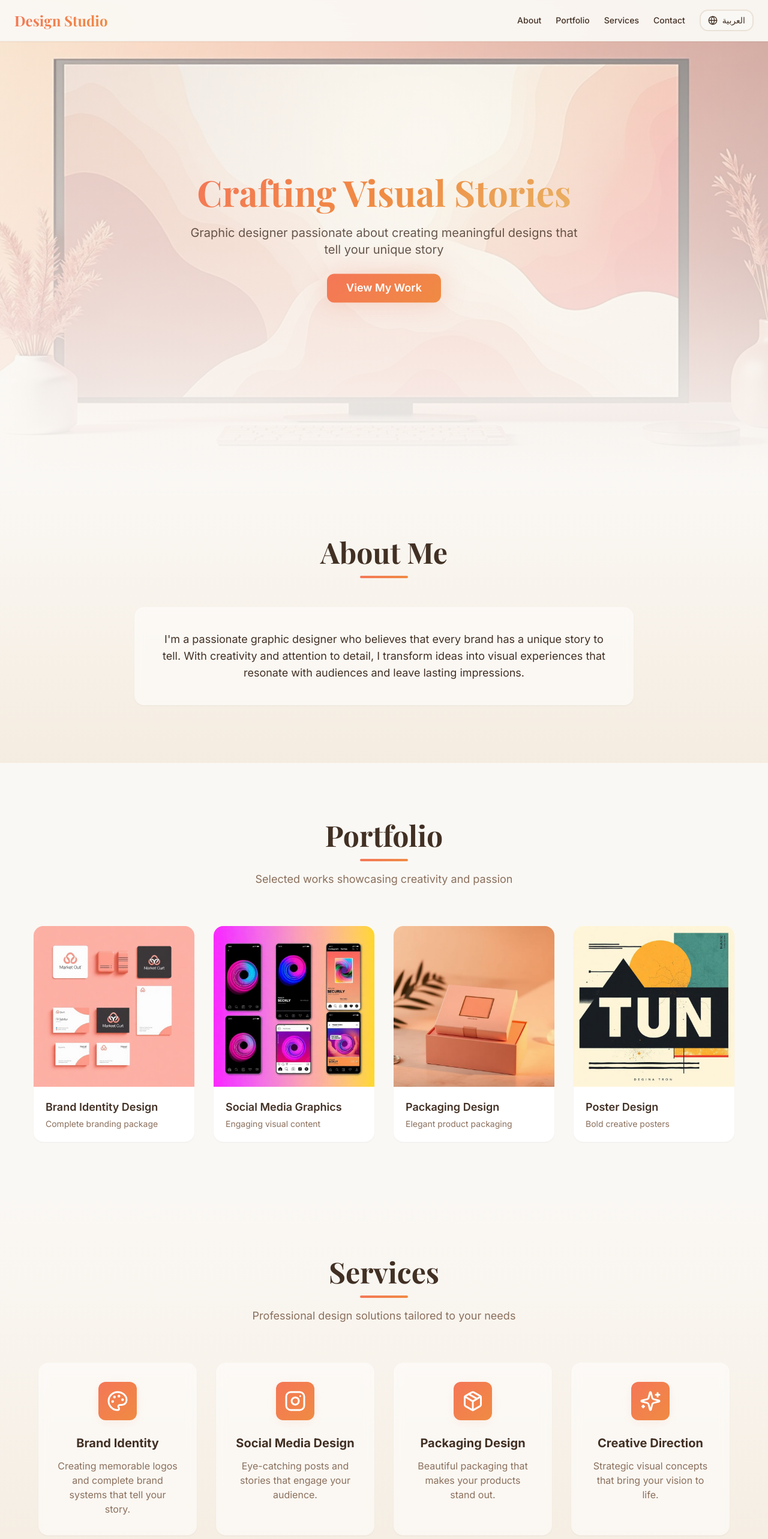
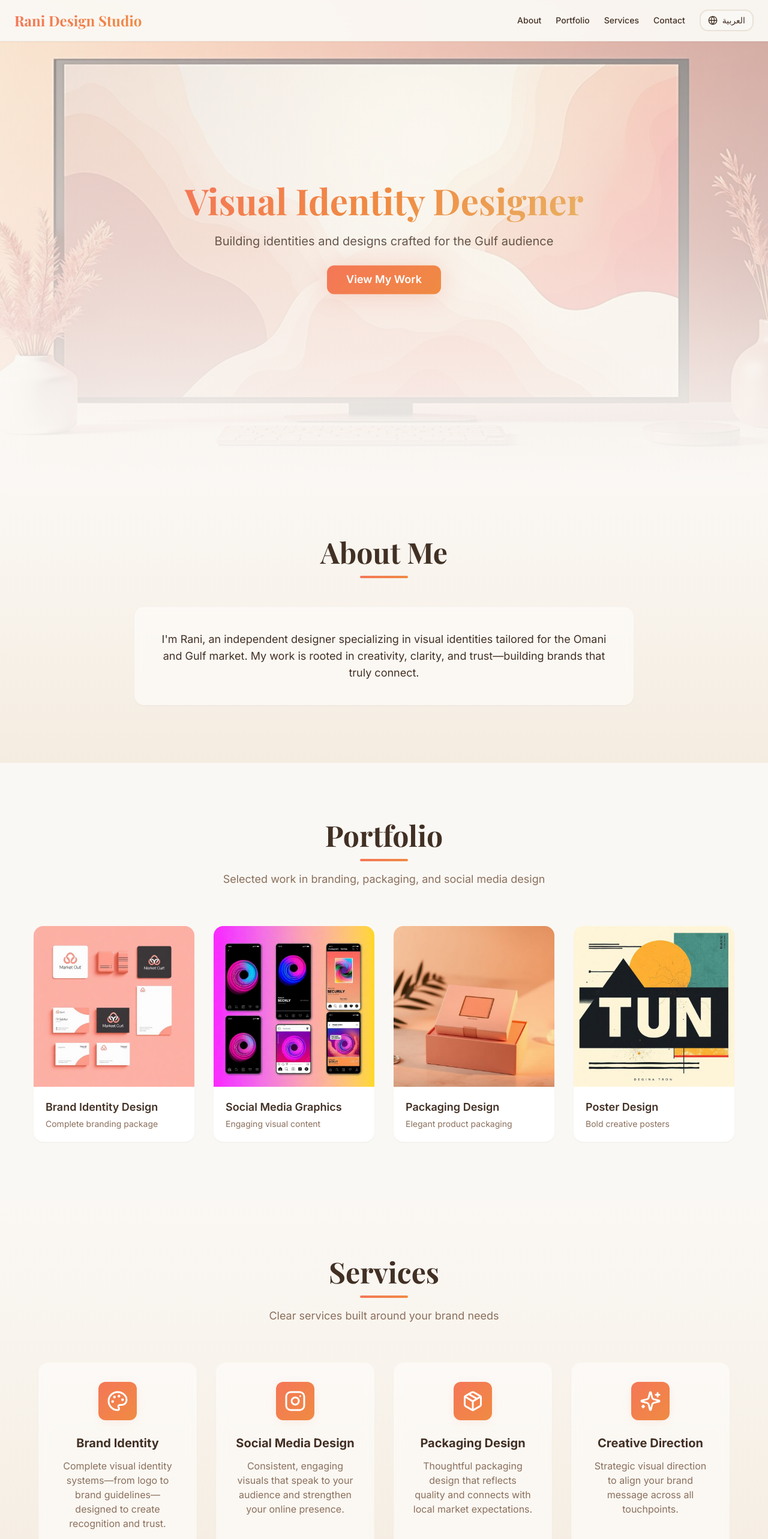
Before and after one commit to Rani-Ghazi/Rani-Design-Portfolio, a React (Vite) app: page / in a window 1280 px wide. Shown: the top 2566 px of the page at 60% size. Built offline with nearby package versions, Linux system fonts and the light colour scheme; the HTML template or start-up script is replaced by a standard one.

Commit message:
Update content and copy

```diff
--- a/src/pages/Index.tsx
+++ b/src/pages/Index.tsx
@@ -56,29 +56,29 @@ const Index = () => {
       icon: Palette,
       title: "Brand Identity",
       titleAr: "الهوية التجارية",
-      description: "Creating memorable logos and complete brand systems that tell your story.",
-      descriptionAr: "إنشاء شعارات مميزة وأنظمة علامات تجارية متكاملة تروي قصتك."
+      description: "Complete visual identity systems—from logo to brand guidelines—designed to create recognition and trust.",
+      descriptionAr: "أنظمة هوية بصرية متكاملة من الشعار إلى دليل الهوية، مصممة لبناء الوعي والثقة."
     },
     {
       icon: Instagram,
       title: "Social Media Design",
       titleAr: "تصميم السوشيال ميديا",
-      description: "Eye-catching posts and stories that engage your audience.",
-      descriptionAr: "منشورات وقصص لافتة للنظر تجذب جمهورك."
+      description: "Consistent, engaging visuals that speak to your audience and strengthen your online presence.",
+      descriptionAr: "تصاميم متسقة وجذابة تتحدث مع جمهورك وتعزز حضورك الرقمي."
     },
     {
       icon: Package,
       title: "Packaging Design",
-      titleAr: "تصميم التعبئة والتغليف",
-      description: "Beautiful packaging that makes your products stand out.",
-      descriptionAr: "تغليف جميل يجعل منتجاتك متميزة."
+      titleAr: "تصميم العبوات",
+      description: "Thoughtful packaging design that reflects quality and connects with local market expectations.",
+      descriptionAr: "تصميم عبوات مدروس يعكس الجودة ويتواصل مع توقعات السوق المحلي."
     },
     {
       icon: Sparkles,
       title: "Creative Direction",
-      titleAr: "الإخراج الإبداعي",
-      description: "Strategic visual concepts that bring your vision to life.",
-      descriptionAr: "مفاهيم بصرية استراتيجية تحيي رؤيتك."
+      titleAr: "التوجيه الإبداعي",
+      description: "Strategic visual direction to align your brand message across all touchpoints.",
+      descriptionAr: "توجيه بصري استراتيجي لتوحيد رسالة علامتك عبر جميع نقاط التواصل."
     }
   ];
 
@@ -89,7 +89,7 @@ const Index = () => {
         <div className="container mx-auto px-4 md:px-6 py-4">
           <div className="flex justify-between items-center">
             <h1 className="text-xl md:text-2xl font-display font-bold bg-gradient-warm bg-clip-text text-transparent">
-              {language === 'en' ? 'Design Studio' : 'ديزاين ستوديو'}
+              {language === 'en' ? 'Rani Design Studio' : 'راني ديزاين ستوديو'}
             </h1>
             <div className="flex items-center gap-4 md:gap-6">
               <div className="hidden md:flex gap-6">
@@ -134,18 +134,18 @@ const Index = () => {
           <h2 className="text-4xl md:text-5xl lg:text-6xl font-display font-bold mb-6 leading-tight">
             {language === 'en' ? (
               <span className="bg-gradient-hero bg-clip-text text-transparent">
-                Crafting Visual Stories
+                Visual Identity Designer
               </span>
             ) : (
               <span className="bg-gradient-hero bg-clip-text text-transparent">
-                نصنع قصصًا بصرية
+                مصممة هويات بصرية
               </span>
             )}
           </h2>
           <p className="text-base md:text-lg lg:text-xl text-foreground/80 mb-8 max-w-2xl mx-auto leading-relaxed">
             {language === 'en'
-              ? 'Graphic designer passionate about creating meaningful designs that tell your unique story'
-              : 'مصمم جرافيك شغوف بإنشاء تصاميم ذات معنى تروي قصتك الفريدة'
+              ? 'Building identities and designs crafted for the Gulf audience'
+              : 'تصميم هويات بصرية تتحدث لغة الجمهور الخليجي'
             }
           </p>
           <Button
@@ -171,8 +171,8 @@ const Index = () => {
           <Card className="p-6 md:p-10 shadow-medium hover:shadow-glow transition-all duration-500 animate-scale-in border-0 bg-card/50 backdrop-blur">
             <p className="text-base md:text-lg leading-relaxed text-center">
               {language === 'en'
-                ? "I'm a passionate graphic designer who believes that every brand has a unique story to tell. With creativity and attention to detail, I transform ideas into visual experiences that resonate with audiences and leave lasting impressions."
-                : "أنا مصمم جرافيك شغوف أؤمن بأن كل علامة تجارية لديها قصة فريدة لترويها. بالإبداع والاهتمام بالتفاصيل، أحول الأفكار إلى تجارب بصرية تلامس الجمهور وتترك انطباعات دائمة."
+                ? "I'm Rani, an independent designer specializing in visual identities tailored for the Omani and Gulf market. My work is rooted in creativity, clarity, and trust—building brands that truly connect."
+                : "أنا راني، مصممة مستقلة متخصصة في بناء الهويات البصرية للسوق العماني والخليجي. أعمل بإبداع ووضوح لتصميم علامات تجارية تُبنى على الثقة وتتواصل بصدق."
               }
             </p>
           </Card>
@@ -189,8 +189,8 @@ const Index = () => {
             <div className="w-20 h-1 bg-gradient-warm mx-auto rounded-full mb-4"></div>
             <p className="text-base md:text-lg text-muted-foreground max-w-2xl mx-auto">
               {language === 'en'
-                ? 'Selected works showcasing creativity and passion'
-                : 'أعمال مختارة تعرض الإبداع والشغف'
+                ? 'Selected work in branding, packaging, and social media design'
+                : 'أعمال منتقاة في الهوية البصرية، تصميم العبوات، والسوشيال ميديا'
               }
             </p>
           </div>
@@ -240,8 +240,8 @@ const Index = () => {
             <div className="w-20 h-1 bg-gradient-warm mx-auto rounded-full mb-4"></div>
             <p className="text-base md:text-lg text-muted-foreground max-w-2xl mx-auto">
               {language === 'en'
-                ? 'Professional design solutions tailored to your needs'
-                : 'حلول تصميم احترافية مصممة خصيصًا لاحتياجاتك'
+                ? 'Clear services built around your brand needs'
+                : 'خدمات واضحة تُبنى حول احتياجات علامتك'
               }
             </p>
           </div>
@@ -272,13 +272,13 @@ const Index = () => {
         <div className="container mx-auto max-w-4xl text-center">
           <div className="animate-fade-in">
             <h3 className="text-3xl md:text-4xl lg:text-5xl font-display font-bold mb-4">
-              {language === 'en' ? "Let's Create Together" : 'لنبدع معًا'}
+              {language === 'en' ? "Let's Work Together" : 'لنبدأ العمل معًا'}
             </h3>
             <div className="w-20 h-1 bg-gradient-warm mx-auto rounded-full mb-6"></div>
             <p className="text-base md:text-lg text-muted-foreground mb-10 md:mb-12">
               {language === 'en'
-                ? "Ready to bring your vision to life? Let's talk!"
-                : 'مستعد لتحقيق رؤيتك؟ لنتحدث!'
+                ? "Have a project in mind? Reach out and let's collaborate."
+                : 'لديك مشروع في ذهنك؟ تواصل معي ولنبدأ.'
               }
             </p>
             <div className="flex flex-col sm:flex-row gap-4 md:gap-6 justify-center items-stretch sm:items-center max-w-2xl mx-auto">
@@ -300,8 +300,8 @@ const Index = () => {
         <div className="container mx-auto text-center text-muted-foreground">
           <p className="text-sm md:text-base">
             {language === 'en'
-              ? '© 2024 Design Studio. All rights reserved.'
-              : '© 2024 ديزاين ستوديو. جميع الحقوق محفوظة.'
+              ? '© 2025 Rani Design Studio. All rights reserved.'
+              : '© 2025 راني ديزاين ستوديو. جميع الحقوق محفوظة.'
             }
           </p>
         </div>
```
